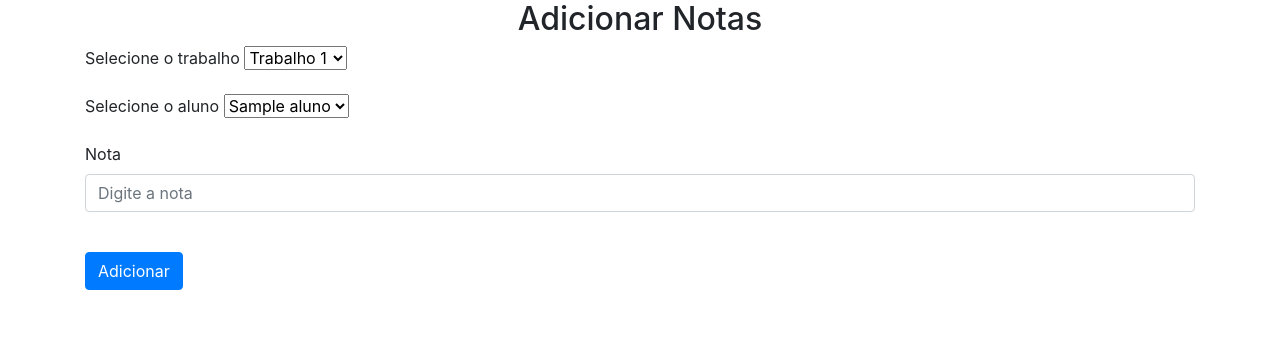
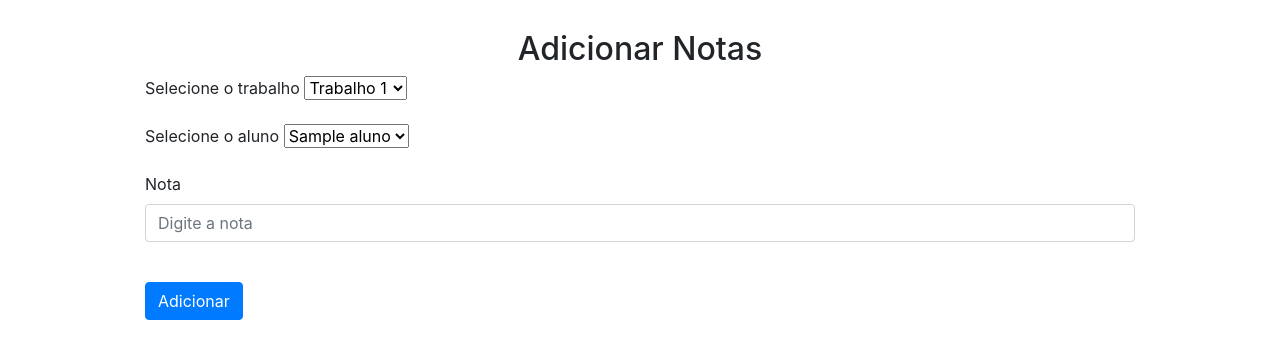
Before and after one commit to alannasimoes/LingProg_Calc_Nota, a Python web app: template website/templates/add_nota_trab.html in a window 1280 px wide. Shown: the part 56-415 px from the top of the page. Run offline with Jinja, Linux system fonts and the light colour scheme; the template is opened without the code that fills it: most values are stand-ins (such as "Sample title", 1, 10 or a date in 2020); some libraries are stand-ins or nearby versions.

Commit message:
fazendo css da página adicionar nota do trabalho

```diff
--- a/website/static/style.css
+++ b/website/static/style.css
@@ -114,3 +114,12 @@ nav a{
     margin-left: 60px;
     margin-right: 60px;
 }
+
+/* Adicionar nota do trabalho */
+
+#adicionar-nota-trab{
+    margin-top: 30px;
+    margin-bottom: 30px;
+    margin-left: 60px;
+    margin-right: 60px;
+}
--- a/website/templates/add_nota_trab.html
+++ b/website/templates/add_nota_trab.html
@@ -1,6 +1,6 @@
 {% extends "base.html" %} {% block title %}Add notas{% endblock %} {% block content
     %}
-    <form method="POST">
+    <form method="POST" id="adicionar-nota-trab">
       <h2 align="center">Adicionar Notas</h2>
       <div class="form-group">
         <label for="tarefa">Selecione o trabalho</label>
```
